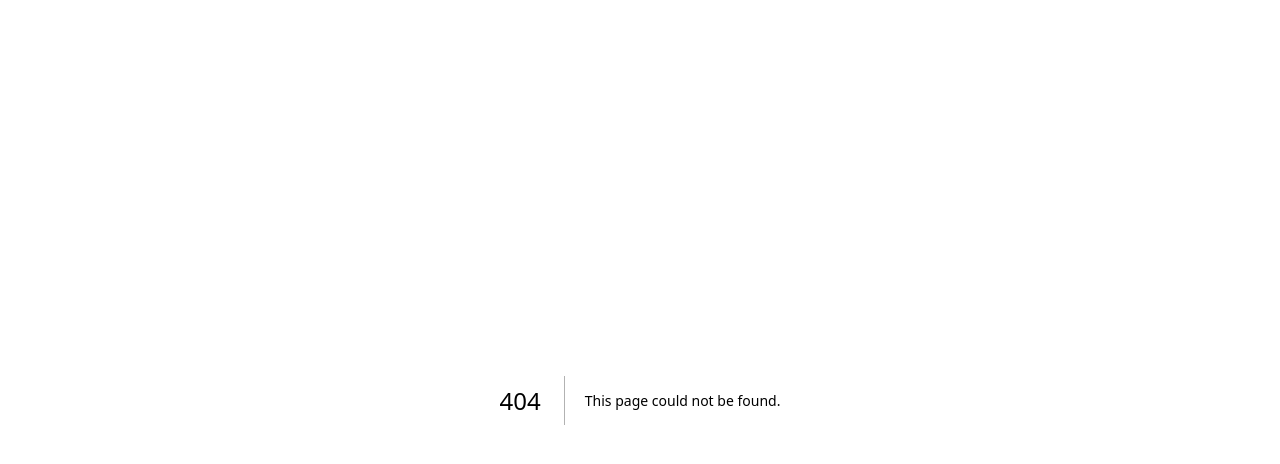
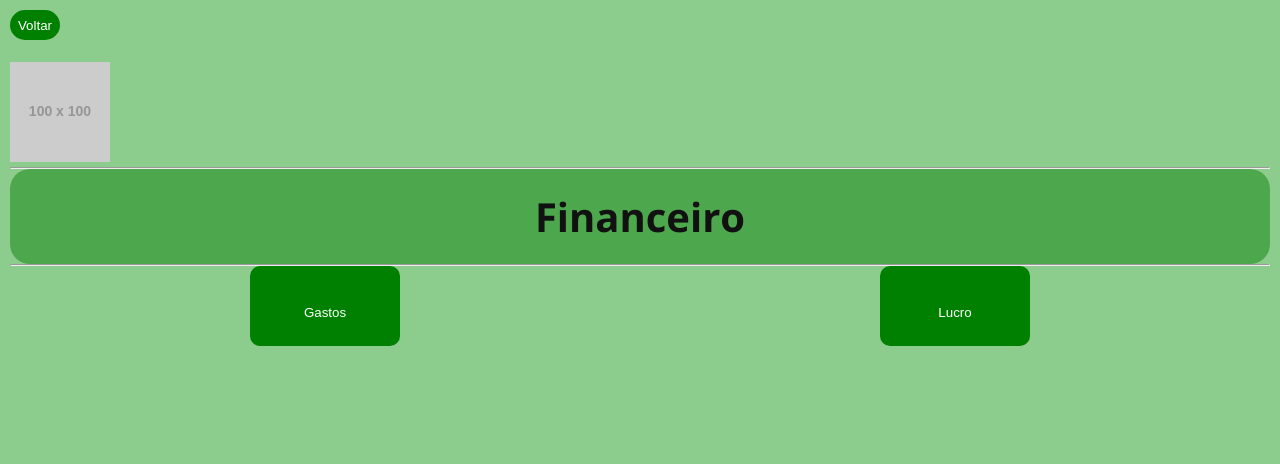
Before and after one commit to ThalesTavares18/gestao-rural, a Next.js app: page /Financeiro in a window 1280 px wide. Before the commit this address had no page. Shown: the top 464 px of the page. Built offline with nearby package versions, Linux system fonts and the light colour scheme.

Commit message:
financeiro

```diff
--- /dev/null
+++ b/app/Financeiro/financeiro.css
@@ -0,0 +1,86 @@
+@import url('https://fonts.googleapis.com/css2?family=Open+Sans:ital,wght@0,300..800;1,300..800&display=swap');
+
+body{
+    background: rgb(140, 204, 140);
+    font-family: "Open Sans", serif;
+    color: #111111;
+    margin: 10px;
+}
+
+.MenuFinanceiro{
+    padding: 20px;
+    text-align: center;
+    font-size: 20px;
+    background: rgb(77, 167, 77);
+    border-radius: 20px;
+
+
+}
+
+button{
+
+    border: 0;
+    height: 30px;
+    width: 50px;;
+    border-radius: 30px;
+    background: green;
+    color: #FFFF
+
+}
+
+.buttonInferior{
+
+   height: 80px;
+   width: 150px;
+   border-radius: 10px;
+   background-color: green;
+   color: white;
+   padding: 30px;
+   text-align: center;
+   font-size: 20px;
+}
+
+.MenuInferior{
+
+    display: flex;
+    justify-content: space-around;
+    font-size: 20px;
+
+}
+
+.MenuInferior p{
+    border: 2px solid rgb(31, 105, 50);
+    justify-content: space-around;
+    padding-left: 100px;
+    padding-right: 100px;
+    padding-top: 50px;
+    padding-bottom: 50px ;
+    text-align: center;
+    border-radius: 20px;
+
+
+
+}
+
+.CaixaTexto{
+
+    display: flex;
+    justify-content: space-around;
+    text-align: center;
+    font-size: 20px;
+
+
+}
+
+.CaixaTexto p{
+
+
+    border: 2px solid rgb(255, 255, 255);
+    border-radius: 20px;
+    padding-left: 100px;
+    padding-right:100px;
+    padding-bottom: 500px;
+    text-align:center
+
+
+}
--- /dev/null
+++ b/app/Financeiro/page.js
@@ -0,0 +1,119 @@
+'use client'
+import { useState } from "react";
+import "./financeiro.css"
+function Financeiro() {
+
+
+
+    const[mostraGasto , alteraMostragasto]= useState(false)
+    const[mostraLucro, alteraMostraLucro]= useState(false)
+
+
+    function Mostrar (){
+
+        if( mostraGasto == true){
+
+           alteraMostragasto(false)
+
+        }else{
+
+            alteraMostraLucro(true)
+
+        }
+
+    }
+
+
+
+
+    return (
+
+
+
+        <div>
+
+
+
+                <button> Voltar </button>
+            <br/>
+            <br/>
+                <img src=" https://placehold.co/100x100"/>
+
+            <hr/>
+
+
+            <div className="MenuFinanceiro">
+
+                <h1>Financeiro</h1>
+
+            </div>
+
+
+            <hr/>
+
+            <div className="MenuInferior">
+
+                    <div className="buttonInferior">
+
+                        <button onClick={ ()=> alteraMostragasto (true)}> Gastos </button>
+
+                    </div>
+
+                    <div className="buttonInferior">
+
+                        <button onClick={ ()=> alteraMostraLucro (true)}> Lucro </button>
+
+                    </div>
+
+            </div>
+
+
+            <div className="CaixaTexto">
+
+                {
+                    mostraGasto == true &&
+
+
+                        <div className=" caixaP">
+                            <p>Caixa de texto </p>
+                            <br/><br/><br/>
+                            <br/><br/><br/>
+                            <br/><br/><br/>
+                            <br/><br/><br/>
+                            <br/><br/><br/>
+
+
+                        </div>
+
+                }
+
+                {
+
+                    mostraLucro == true &&
+
+
+                    <div className="caixaP">
+                        <p>Caixa de texto</p>
+                        <br/><br/><br/>
+                        <br/><br/><br/>
+                        <br/><br/><br/>
+                        <br/><br/><br/>
+                        <br/><br/><br/>
+
+                    </div>
+                }
+
+
+
+            </div>
+
+        </div>
+
+
+
+
+
+     );
+}
+
+export default Financeiro;
```
